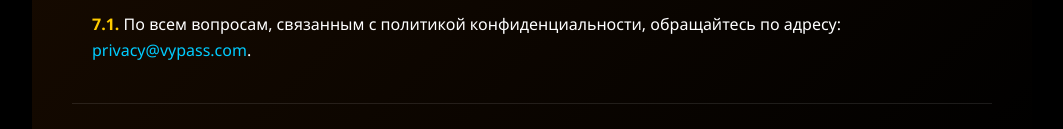
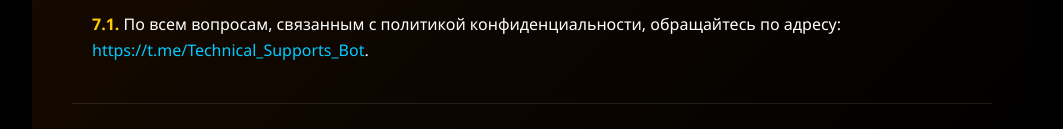
Before and after one commit to kirillpro90187-design/vypass-privacy, a plain HTML site: page index.html in a window 1280 px wide. Shown: the part 1798-1927 px from the top of the page, without its empty margins (108-1171 px from the left). Drawn offline with Linux system fonts and the light colour scheme.

Commit message:
Update index.html

```diff
--- a/index.html
+++ b/index.html
@@ -198,7 +198,7 @@
         <div class="section">
             <h2>7. КОНТАКТЫ</h2>
             <div class="subsection">
-                <span class="subsection-number">7.1.</span> По всем вопросам, связанным с политикой конфиденциальности, обращайтесь по адресу: <a href="mailto:privacy@vypass.com" style="color: #00ccff; text-decoration: none;">privacy@vypass.com</a>.
+                <span class="subsection-number">7.1.</span> По всем вопросам, связанным с политикой конфиденциальности, обращайтесь по адресу: <a href="https://t.me/Technical_Supports_Bot" style="color: #00ccff; text-decoration: none;">https://t.me/Technical_Supports_Bot</a>.
             </div>
         </div>
 
```
